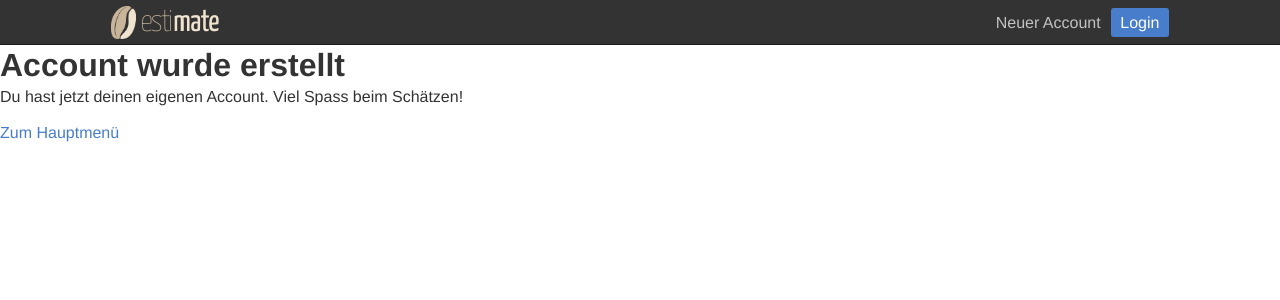
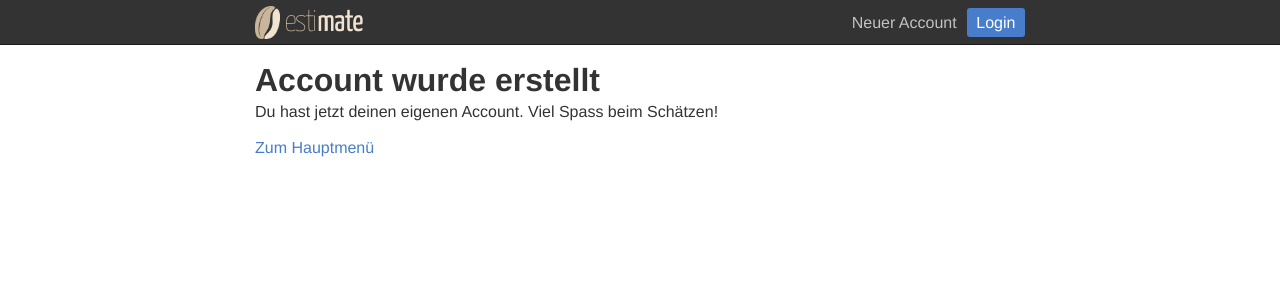
Before and after one commit to tmjssz/estimate, a Django app: a page that uses userauth/templates/userauth/register_done.html in a window 1280 px wide. Shown: the top 300 px of the page. Run offline with Django 3.2, Linux system fonts and the light colour scheme; some libraries are stand-ins or nearby versions.

Commit message:
css styling

```diff
--- a/static/css/sass/_grid-settings.scss
+++ b/static/css/sass/_grid-settings.scss
@@ -4,7 +4,7 @@
 $column: 90px;
 $gutter: 30px;
 $grid-columns: 10;
-$max-width: em(1088);
+$max-width: em(800);
 
 // Define your breakpoints
 $tablet: new-breakpoint(max-width 768px 8);
--- a/static/css/styles.css
+++ b/static/css/styles.css
@@ -251,7 +251,7 @@ body {
     line-height: 1em;
     margin: 0; }
     body header div.navigation-wrapper {
-      max-width: 68em;
+      max-width: 50em;
       margin-left: auto;
       margin-right: auto;
       position: relative;
@@ -389,7 +389,7 @@ body {
               body header div.navigation-wrapper nav ul.logged_in li:hover {
                 background: #595959; } }
   body main {
-    max-width: 68em;
+    max-width: 50em;
     margin-left: auto;
     margin-right: auto;
     position: relative;
--- /dev/null
+++ b/userauth/templates/userauth/login_form.html
@@ -0,0 +1,6 @@
+<form action="{% url 'userauth_login' %}" method="post" accept-charset="utf-8">
+    {{ form.as_p }}
+    {% csrf_token %}
+    <input type="hidden" name="next" value="{{ next }}" />
+    <input type="submit" value="Login"/>
+</form>
--- a/userauth/templates/userauth/password_change_form.html
+++ b/userauth/templates/userauth/password_change_form.html
@@ -5,6 +5,8 @@
 {% block toggle_login %}{% endblock %}
 
 {% block content %}
+<main id="passwrod_change_form">
+
 	<h2>Passwort ändern</h2>
 
 	<form action="{% url 'password_change' %}" method="post" accept-charset="utf-8">
@@ -12,4 +14,7 @@
 	    {% csrf_token %}
 	    <input type="submit" value="Passwort ändern"/>
 	</form>
+
+<!-- / #passwrod_change_form -->
+</main>
 {% endblock %}
--- a/userauth/templates/userauth/register.html
+++ b/userauth/templates/userauth/register.html
@@ -5,6 +5,8 @@
 {% block toggle_login %}{% endblock %}
 
 {% block content %}
+<main id="register">
+
 	<h2>Neuer Account</h2>
 
 	<form action="{% url 'userauth_register' %}" method="post" accept-charset="utf-8">
@@ -12,4 +14,7 @@
 	    {% csrf_token %}
 	    <input type="submit" value="Erstellen"/>
 	</form>
+
+<!-- / #register -->
+</main>
 {% endblock %}
--- a/userauth/templates/userauth/register_done.html
+++ b/userauth/templates/userauth/register_done.html
@@ -3,8 +3,13 @@
 {% block title %}{{ block.super }} - Account erstellt{% endblock %}
 
 {% block content %}
-<h2>Account wurde erstellt</h2>
+<main id="register_done">
 
-<p>Du hast jetzt deinen eigenen Account. Viel Spass beim Schätzen!</p>
-<a href="{% url 'questions_menu' %}">Zum Hauptmenü</a>
+	<h2>Account wurde erstellt</h2>
+
+	<p>Du hast jetzt deinen eigenen Account. Viel Spass beim Schätzen!</p>
+	<a href="{% url 'questions_menu' %}">Zum Hauptmenü</a>
+
+<!-- / #register_done -->
+</main>
 {% endblock %}
```
Also changed, not shown: questions/templates/questions/landing-page.html (+4 -4 lines), userauth/templates/userauth/login.html (+7 -7 lines), userauth/templates/userauth/password_change_done.html (+8 -3 lines). Lines whose indentation alone changed are shown as unchanged.
